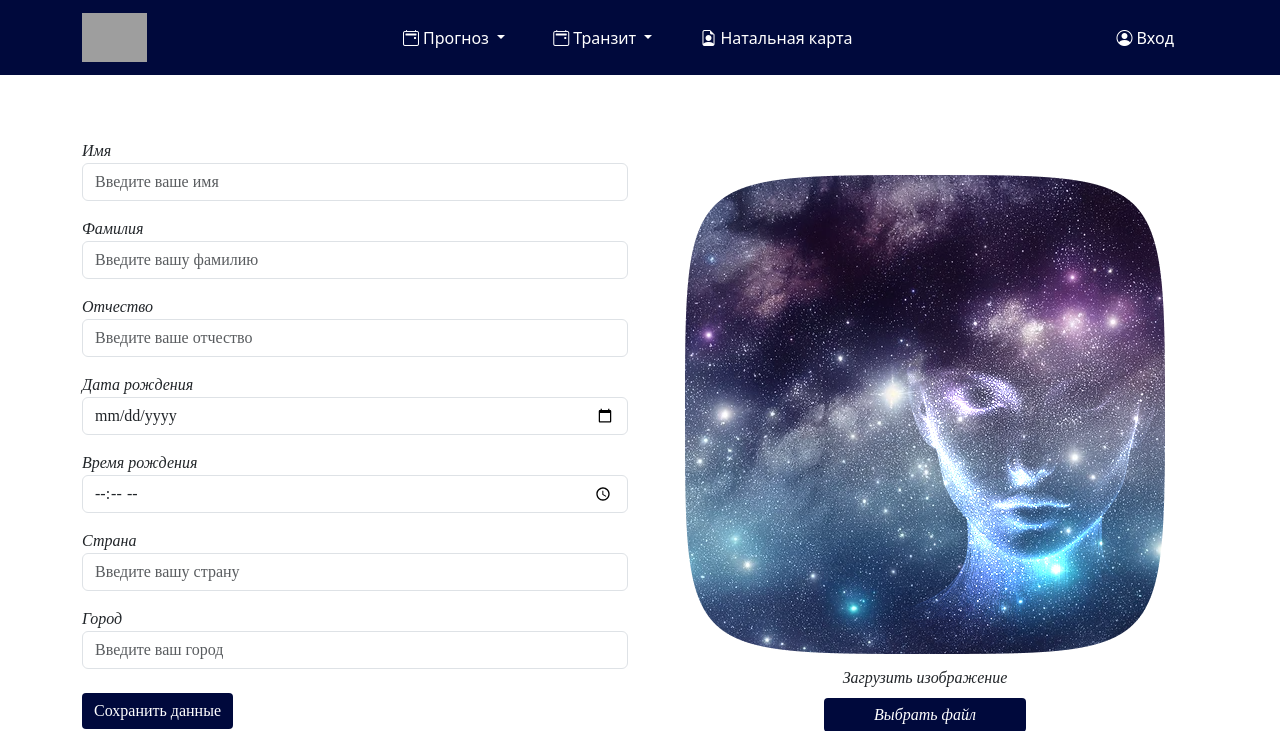
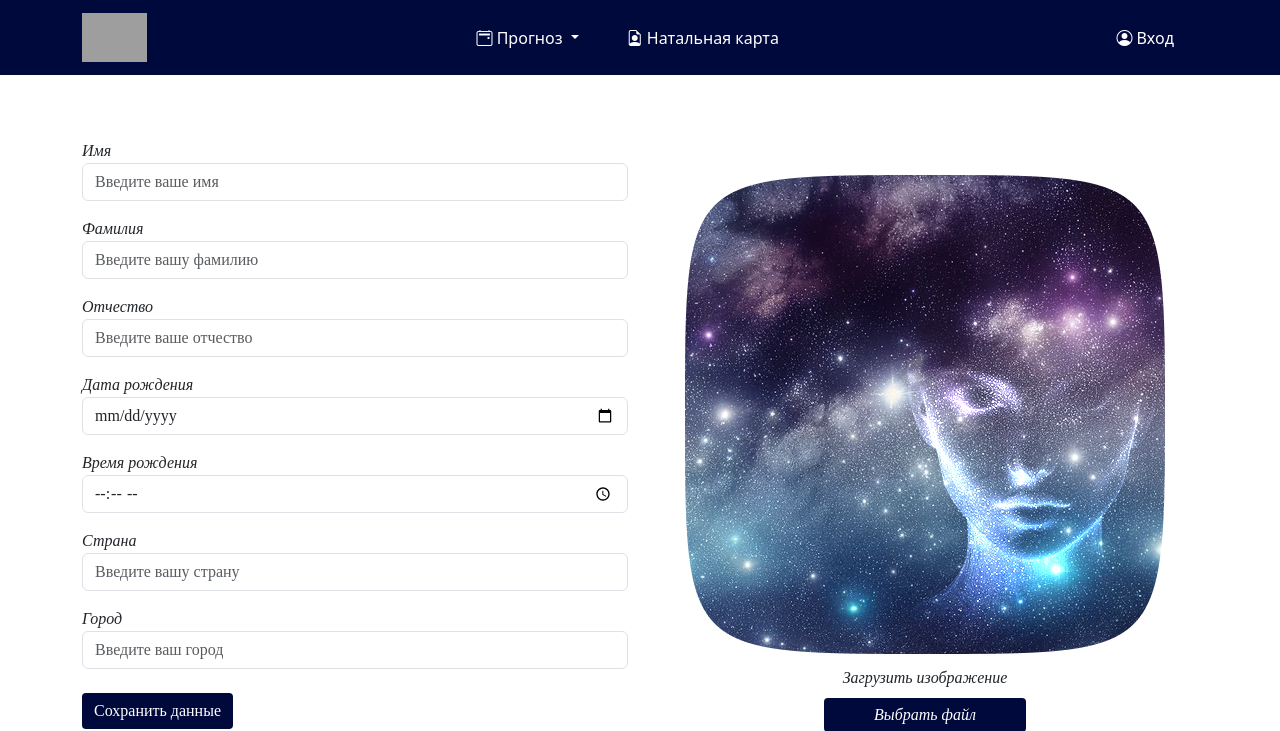
Before and after one commit to Ryize/StarPower, a Flask app: template templates/profile.html in a window 1280 px wide. Shown: the top 731 px of the page. Run offline with Flask 3, Linux system fonts and the light colour scheme; the template is opened without the code that fills it, so the values that code supplies are empty; some libraries are stand-ins or nearby versions; grey boxes are pictures that could not be loaded.

Commit message:
refactror: скрыт функционал транзитов

```diff
--- a/templates/base.html
+++ b/templates/base.html
@@ -73,7 +73,7 @@
                                 </li>
                             </ul>
                         </li>
-                        <li class="nav-item px-3 dropdown">
+                        <!-- <li class="nav-item px-3 dropdown">
                             <a class="nav-link active dropdown-toggle" href="#" role="button" data-bs-toggle="dropdown"
                                 aria-expanded="false"><i class="bi bi-calendar2-event"></i>
                                 Транзит
@@ -88,7 +88,7 @@
                                         год</a>
                                 </li>
                             </ul>
-                        </li>
+                        </li> -->
                         <li class="nav-item px-3">
                             <a class="nav-link active" href="{{ url_for('natal_chart') }}"><i
                                     class="bi bi-file-earmark-person pe-1"></i>Натальная
```
